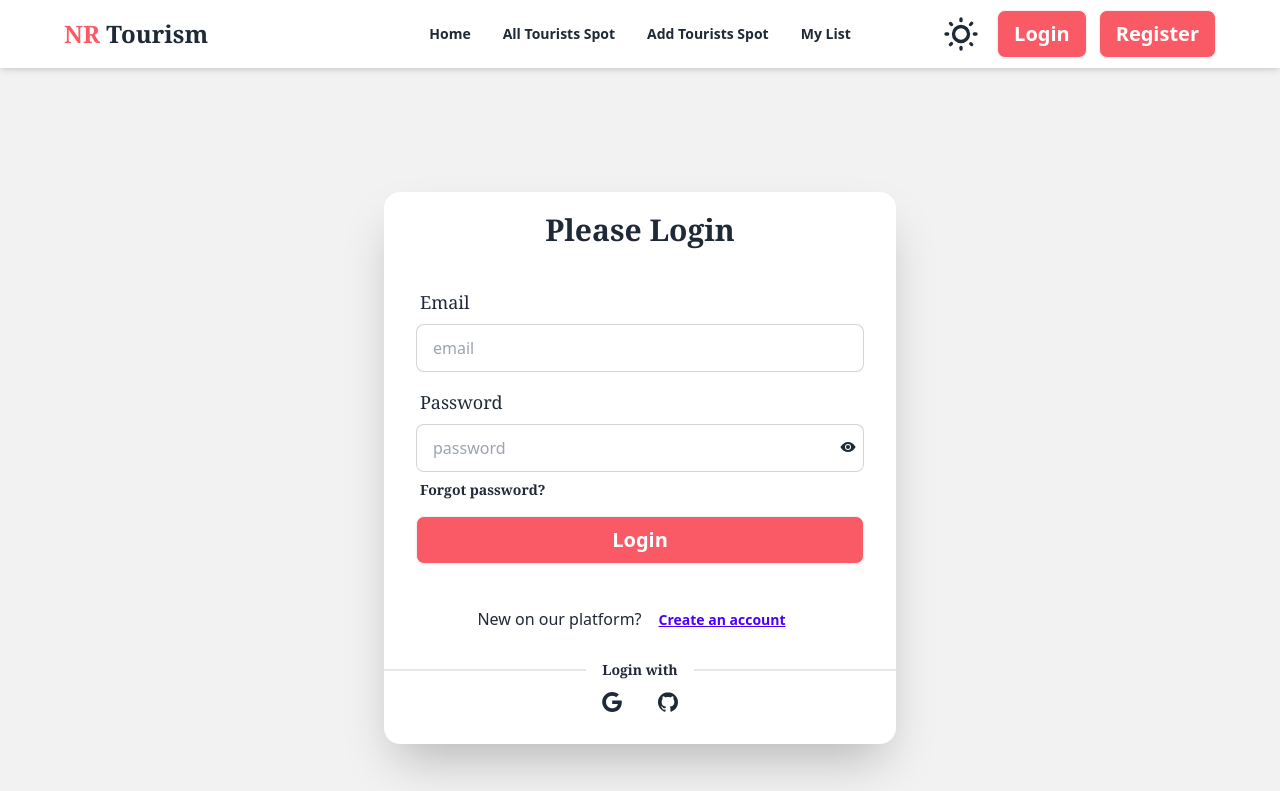
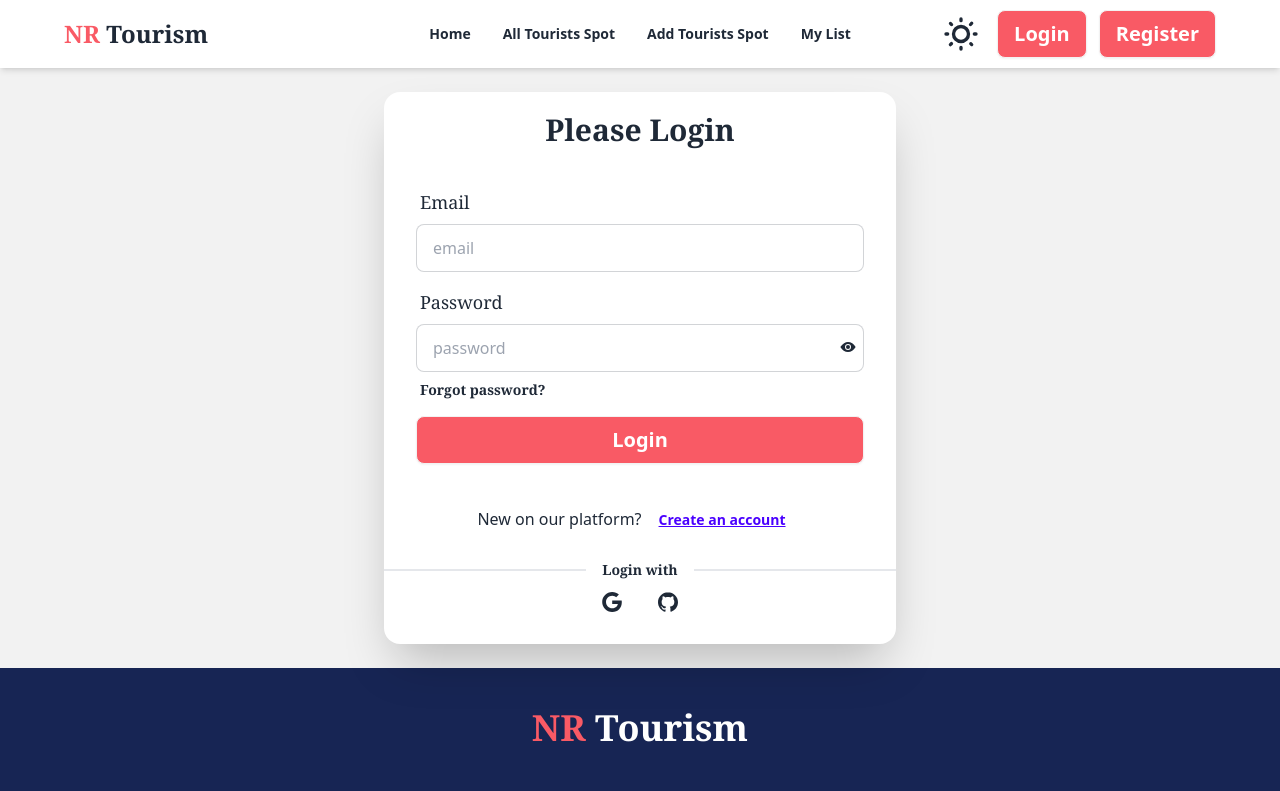
Before and after one commit to Rasel9360/assignment-10-client-nr-tourism, a React (Vite) app: page /login in a window 1280 px wide. Shown: the top 791 px of the page. Built offline with nearby package versions, Linux system fonts and the light colour scheme; no server answers.

Commit message:
login page edit

```diff
--- a/src/Pages/Login.jsx
+++ b/src/Pages/Login.jsx
@@ -3,6 +3,7 @@ import { IoEye, IoEyeOff } from "react-icons/io5";
 import { Link, useLocation, useNavigate } from "react-router-dom";
 import { AuthContext } from "../AuthProvider/AuthProvider";
 import { toast } from "react-toastify";
+import { Helmet } from "react-helmet";
 
 const Login = () => {
     const [showPassword, setShowPassword] = useState(false)
@@ -58,10 +59,10 @@ const Login = () => {
     }
 
     return (
-        <div className="hero min-h-screen bg-base-200">
-            {/* <Helmet>
+        <div className="hero min-h-[calc(100vh-497px)] py-6  bg-base-200">
+            <Helmet>
                 <title>Login Page</title>
-            </Helmet> */}
+            </Helmet>
             <div className="card shrink-0 w-full max-w-lg shadow-2xl bg-base-100">
                 <h1 className="text-3xl  mt-5 font-serif text-center font-bold">Please Login</h1>
                 <form onSubmit={handleLogin} className="card-body">
--- a/src/Pages/Register.jsx
+++ b/src/Pages/Register.jsx
@@ -4,6 +4,7 @@ import { AuthContext } from '../AuthProvider/AuthProvider';
 import { updateProfile } from 'firebase/auth';
 import auth from '../Firebase/firebase.config';
 import { toast } from 'react-toastify';
+import { Helmet } from 'react-helmet';
 
 const Register = () => {
     const { createUser, logOut } = useContext(AuthContext)
@@ -56,10 +57,10 @@ const Register = () => {
         e.target.reset();
     }
     return (
-        <div className="hero min-h-screen bg-base-200 ">
-            {/* <Helmet>
-            <title>Sign Up</title>
-        </Helmet> */}
+        <div className="hero min-h-[calc(100vh-497px)] py-6 bg-base-200 ">
+            <Helmet>
+                <title>Sign Up</title>
+            </Helmet>
             <div className="card shrink-0 w-full max-w-lg shadow-2xl bg-base-100 ">
                 <h1 className="text-3xl  mt-5 font-serif text-center font-bold">Create An Account</h1>
                 <form onSubmit={handleSignUp} className="card-body">
```
